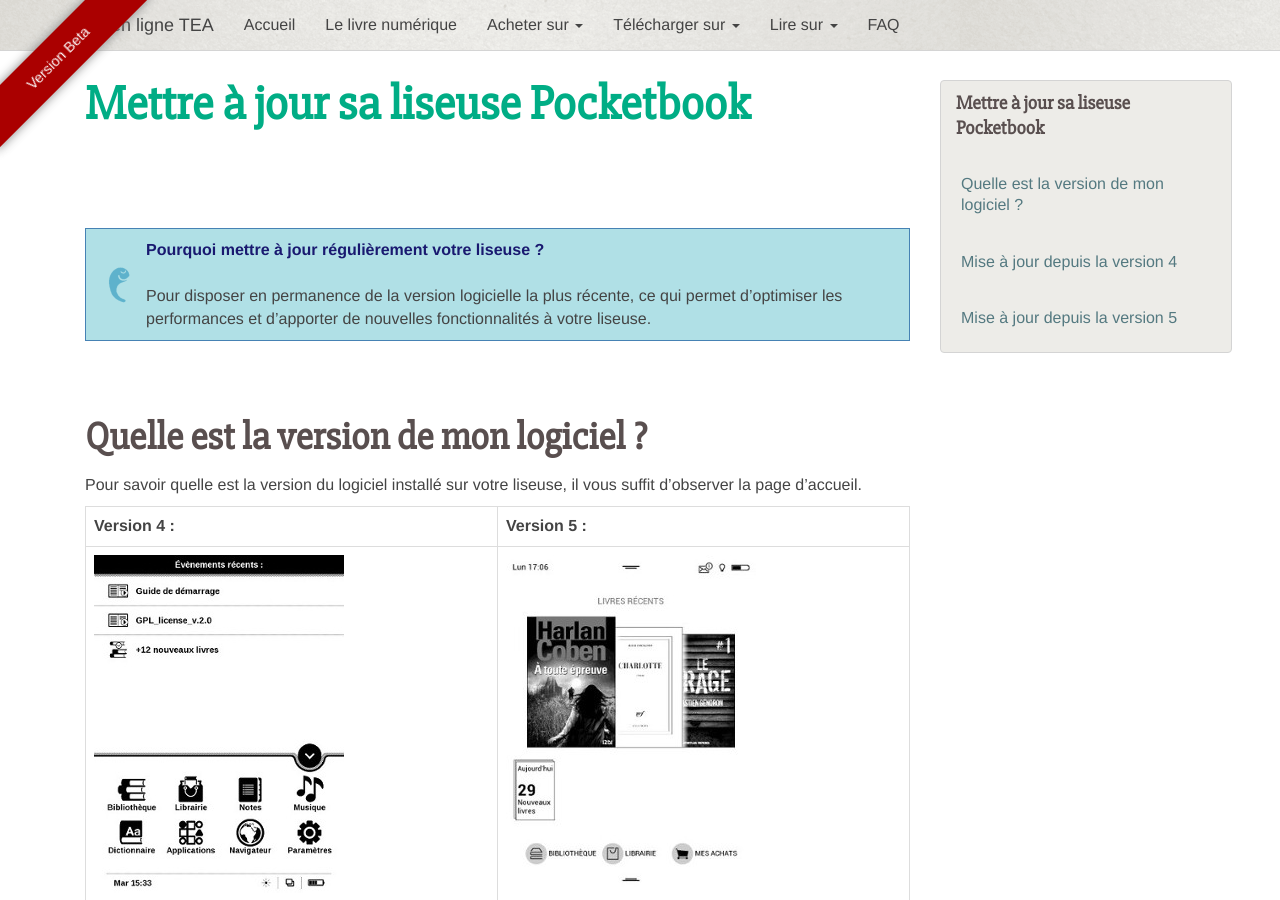
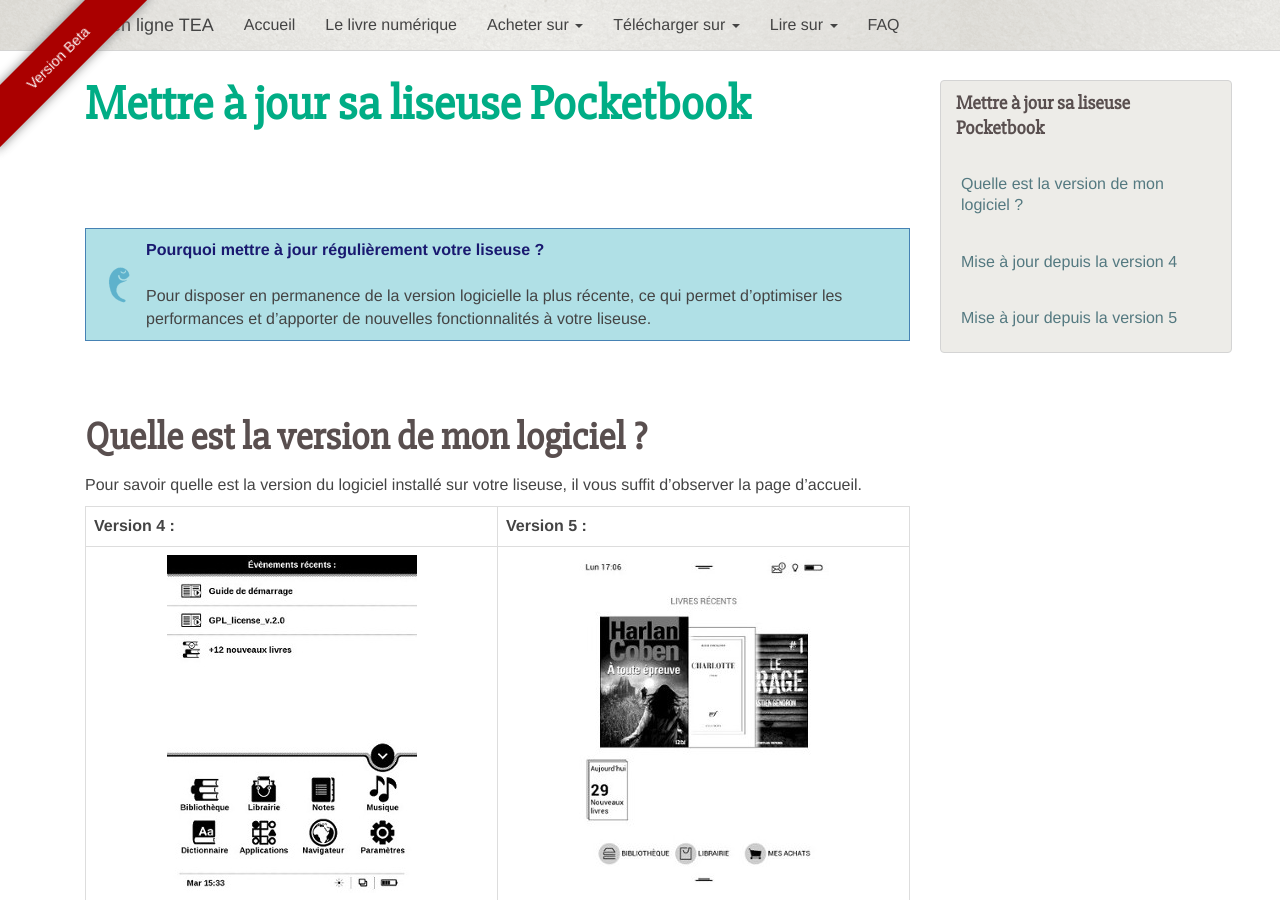
Before and after one commit to TEA-ebook/help-center, a Jekyll site: the page built from _pages/maj.md, in a window 1280 px wide and 900 px high. Built offline with Jekyll 4.4.1, drawn with Linux system fonts in a browser that asks for light colours; nearby versions of some CDN libraries; Markdown is read by kramdown in place of the engine named in the settings.

Commit message:
Update maj.md

```diff
--- a/_pages/maj.md
+++ b/_pages/maj.md
@@ -14,7 +14,7 @@
 
 Pour savoir quelle est la version du logiciel installé sur votre liseuse, il vous suffit d'observer la page d'accueil.
 
-<table class="table table-bordered">
+<table class="table table-bordered" style="text-align:center">
     <tr>
         <th>Version 4 :</th>
         <th>Version 5 :</th>
```
